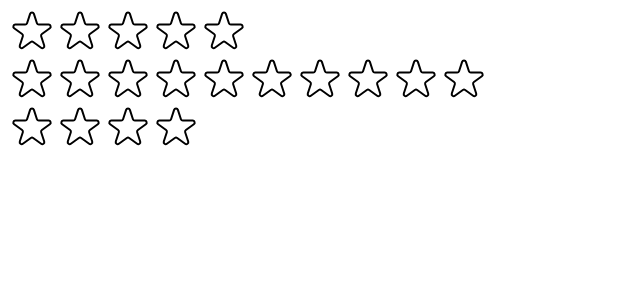
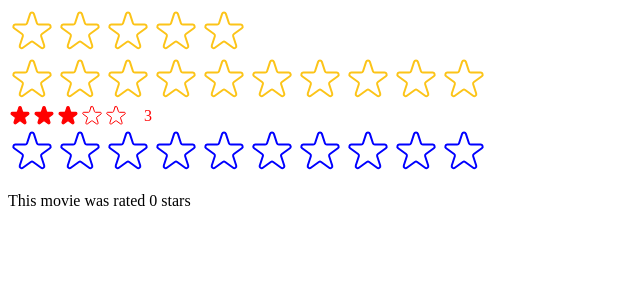
Before and after one commit to jonmico/usePopcorn, a React (Vite) app: page / in a window 1280 px wide. Shown: the top 300 px of the page, without its empty margins (0-640 px from the left). Built offline with nearby package versions, Linux system fonts and the light colour scheme.

Commit message:
Make StarRating component take a bunch of different props to customize the component.

```diff
--- a/src/StarRating.tsx
+++ b/src/StarRating.tsx
@@ -10,56 +10,81 @@
   display: 'flex',
 };
 
-const textStyle = {
-  lineHeight: '1',
-  margin: '0',
-};
-
 interface StarRatingProps {
   maxRating?: number;
+  color?: string;
+  size?: number;
+  className?: string;
+  messages?: string[];
+  defaultRating?: number;
+  onSetRating?: (num: number) => void;
 }
 
-export default function StarRating({ maxRating = 4 }: StarRatingProps) {
-  const [rating, setRating] = useState(0);
+export default function StarRating({
+  maxRating = 5,
+  color = '#fcc419',
+  size = 48,
+  className = '',
+  messages = [],
+  defaultRating = 0,
+  onSetRating,
+}: StarRatingProps) {
+  const [rating, setRating] = useState(defaultRating);
   const [tempRating, setTempRating] = useState(0);
 
   function handleRating(rating: number) {
     setRating(rating);
+    if (onSetRating) onSetRating(rating);
   }
 
+  const textStyle = {
+    lineHeight: '1',
+    margin: '0',
+    color,
+    fontSize: `${size / 1.5}px`,
+  };
+
   return (
-    <div style={containerStyle}>
+    <div style={containerStyle} className={className}>
       <div style={starContainerStyle}>
         {Array.from({ length: maxRating }, (_, i) => (
           <Star
             key={i}
             onRate={() => handleRating(i + 1)}
-            full={tempRating ? tempRating > i : rating > i}
+            full={tempRating ? tempRating >= i + 1 : rating >= i + 1}
             onHoverIn={() => setTempRating(i + 1)}
             onHoverOut={() => setTempRating(0)}
+            color={color}
+            size={size}
           />
         ))}
       </div>
-      <p style={textStyle}>{tempRating || rating || ''}</p>
+      <p style={textStyle}>
+        {messages.length === maxRating
+          ? messages[tempRating ? tempRating - 1 : rating - 1]
+          : tempRating || rating || ''}
+      </p>
     </div>
   );
 }
-
-const starStyle = {
-  width: '48px',
-  height: '48px',
-  display: 'block',
-  cursor: 'pointer',
-};
 
 interface StarProps {
   onRate: () => void;
   onHoverIn: () => void;
   onHoverOut: () => void;
   full: boolean;
+  color: string;
+  size: number;
 }
 
-function Star({ onRate, full, onHoverIn, onHoverOut }: StarProps) {
+function Star({ onRate, full, onHoverIn, onHoverOut, color, size }: StarProps) {
+  const starStyle = {
+    width: `${size}px`,
+    height: `${size}px`,
+    display: 'block',
+    cursor: 'pointer',
+  };
+
   return (
     <span
       onClick={onRate}
@@ -72,8 +97,8 @@
         <svg
           xmlns='http://www.w3.org/2000/svg'
           viewBox='0 0 20 20'
-          fill='#000'
-          stroke='#000'
+          fill={color}
+          stroke={color}
         >
           <path d='M9.049 2.927c.3-.921 1.603-.921 1.902 0l1.07 3.292a1 1 0 00.95.69h3.462c.969 0 1.371 1.24.588 1.81l-2.8 2.034a1 1 0 00-.364 1.118l1.07 3.292c.3.921-.755 1.688-1.54 1.118l-2.8-2.034a1 1 0 00-1.175 0l-2.8 2.034c-.784.57-1.838-.197-1.539-1.118l1.07-3.292a1 1 0 00-.364-1.118L2.98 8.72c-.783-.57-.38-1.81.588-1.81h3.461a1 1 0 00.951-.69l1.07-3.292z' />
         </svg>
@@ -82,7 +107,7 @@
           xmlns='http://www.w3.org/2000/svg'
           fill='none'
           viewBox='0 0 24 24'
-          stroke='#000'
+          stroke={color}
         >
           <path
             strokeLinecap='round'
--- a/src/main.tsx
+++ b/src/main.tsx
@@ -1,15 +1,29 @@
-import React from 'react';
+import React, { useState } from 'react';
 import ReactDOM from 'react-dom/client';
 // import App from './App.tsx'
 // import './index.css'
 
 import StarRating from './StarRating';
 
+function Test() {
+  const [movieRating, setMovieRating] = useState(0);
+  return (
+    <div>
+      <StarRating color='blue' maxRating={10} onSetRating={setMovieRating} />
+      <p>This movie was rated {movieRating} stars</p>
+    </div>
+  );
+}
+
 ReactDOM.createRoot(document.getElementById('root') as HTMLElement).render(
   <React.StrictMode>
     {/* <App /> */}
-    <StarRating maxRating={5} />
+    <StarRating
+      maxRating={5}
+      messages={['terrible', 'bad', 'okay', 'good', 'amazing']}
+    />
     <StarRating maxRating={10} />
-    <StarRating />
+    <StarRating size={24} color='red' className='test' defaultRating={3} />
+    <Test />
   </React.StrictMode>
 );
```
